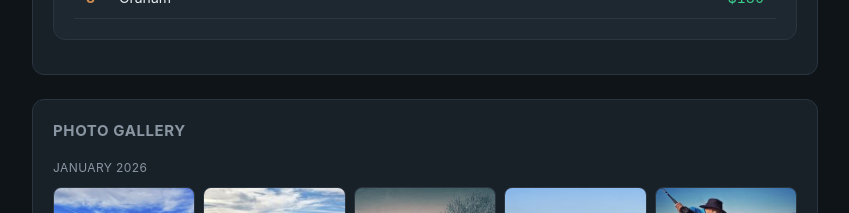
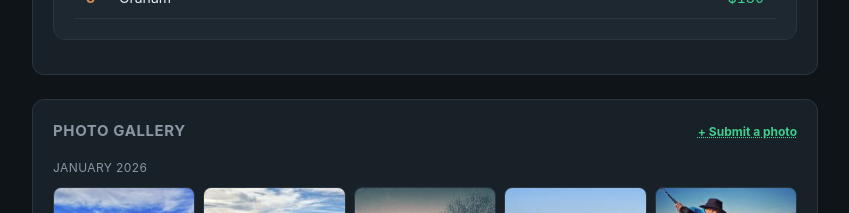
Before and after one commit to Robrasta/ppotn-dashboard, a plain HTML site: page index.html in a window 1280 px wide. Shown: the part 2600-2813 px from the top of the page, without its empty margins (352-1201 px from the left). Drawn offline with Linux system fonts and the light colour scheme.

Commit message:
Add files via upload

```diff
--- a/index.html
+++ b/index.html
@@ -245,7 +245,7 @@ async function load() {
       <div id="tournaments"></div>
     </div>
     <div class="card">
-      <h2>Photo Gallery</h2>
+      <h2>Photo Gallery <span class="badge"><a href="https://forms.gle/92GndzF5ByH8uup99" target="_blank" rel="noopener" style="color:var(--accent); text-decoration:underline dotted;">+ Submit a photo</a></span></h2>
       <div id="photoGallery"></div>
     </div>
   `;
@@ -568,4 +568,3 @@ load();
 </script>
 </body>
 </html>
-<!-- trigger pages rebuild -->
```
